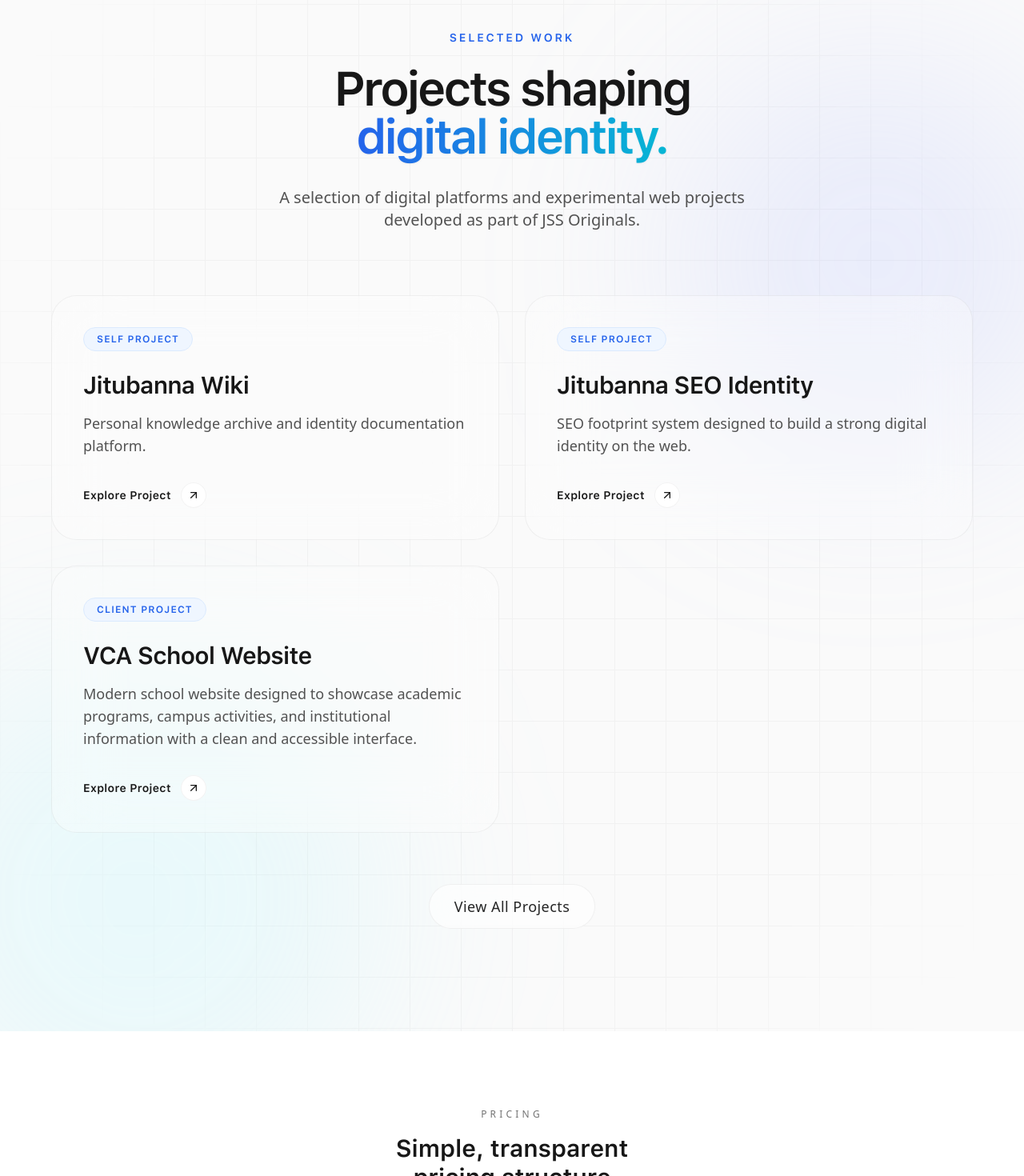
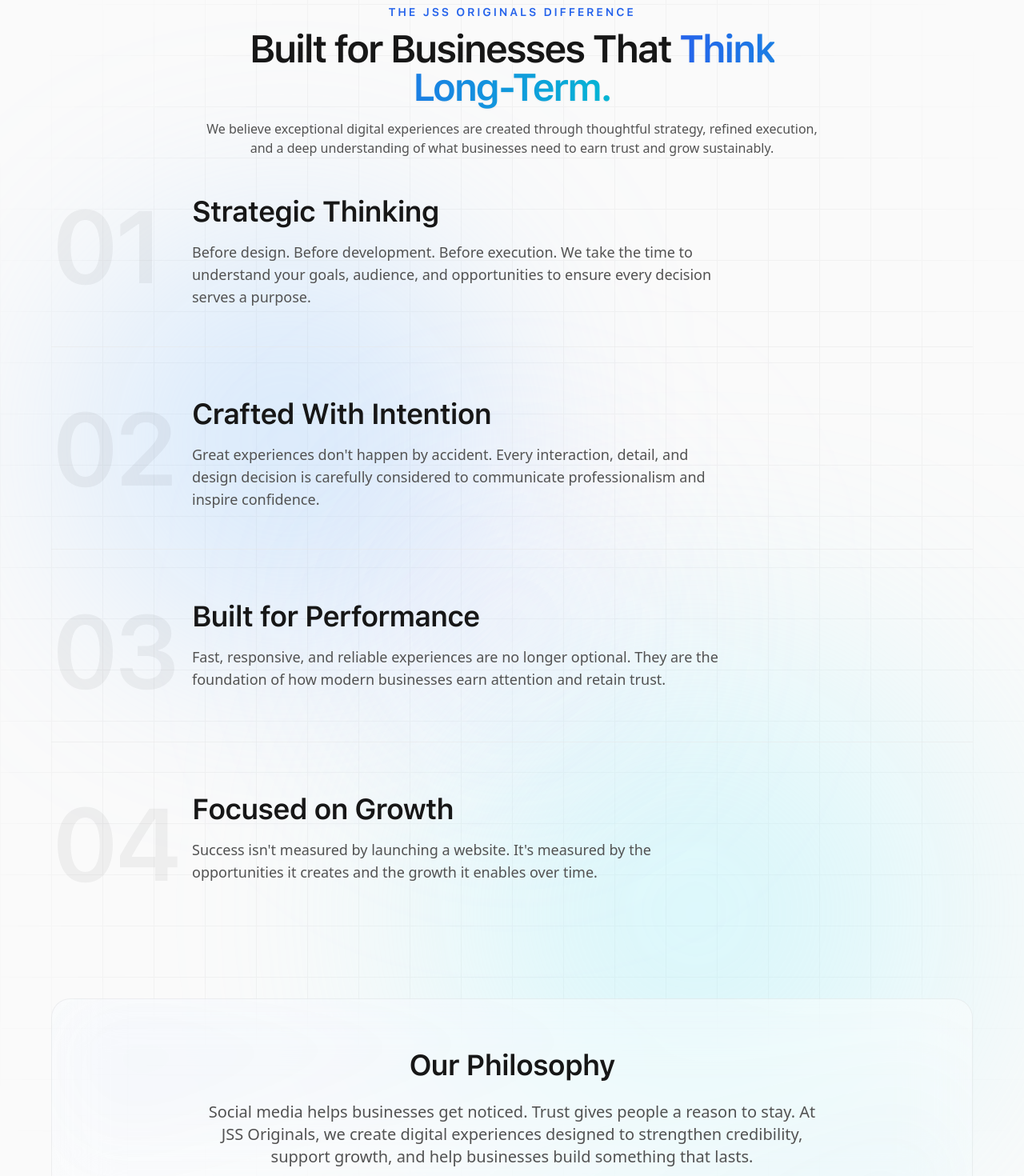
Before and after one commit to jitendra-math/Agency-Website, a Next.js app: page / in a window 1280 px wide. Shown: the part 2580-4050 px from the top of the page at 80% size. Built offline with nearby package versions, Linux system fonts and the light colour scheme; a web font is replaced by a local one.

Commit message:
Update via Repo Manager 🚀

```diff
--- a/src/app/page.js
+++ b/src/app/page.js
@@ -3,7 +3,8 @@
 import HeroSection from "@/components/sections/HeroSection";
 import AboutPreview from "@/components/sections/AboutPreview";
 import ServicesSection from "@/components/sections/ServicesSection";
-import ProjectsPreview from "@/components/sections/ProjectsPreview";
+import WhyChooseSection from "@/components/sections/WhyChooseSection";
+// import ProjectsPreview from "@/components/sections/ProjectsPreview";
 import PricingPlans from "@/components/sections/work/PricingPlans";
 import JoinUsCTA from "@/components/sections/JoinUsCTA";
 import ContactCTA from "@/components/sections/ContactCTA";
@@ -14,7 +15,10 @@
       <HeroSection />
       <AboutPreview />
       <ServicesSection />
-      <ProjectsPreview />
+      <WhyChooseSection />
+
+      {/* <ProjectsPreview /> */}
+
       <PricingPlans />
       <JoinUsCTA />
       <ContactCTA />
--- /dev/null
+++ b/src/components/sections/WhyChooseSection.js
@@ -0,0 +1,267 @@
+// src/components/sections/WhyChooseSection.js
+
+"use client";
+
+import { motion } from "framer-motion";
+
+const principles = [
+  {
+    number: "01",
+    title: "Strategic Thinking",
+    description:
+      "Before design. Before development. Before execution. We take the time to understand your goals, audience, and opportunities to ensure every decision serves a purpose.",
+  },
+  {
+    number: "02",
+    title: "Crafted With Intention",
+    description:
+      "Great experiences don't happen by accident. Every interaction, detail, and design decision is carefully considered to communicate professionalism and inspire confidence.",
+  },
+  {
+    number: "03",
+    title: "Built for Performance",
+    description:
+      "Fast, responsive, and reliable experiences are no longer optional. They are the foundation of how modern businesses earn attention and retain trust.",
+  },
+  {
+    number: "04",
+    title: "Focused on Growth",
+    description:
+      "Success isn't measured by launching a website. It's measured by the opportunities it creates and the growth it enables over time.",
+  },
+];
+
+export default function WhyChooseSection() {
+  const smoothEase = [0.16, 1, 0.3, 1];
+
+  const containerVariants = {
+    hidden: { opacity: 0 },
+    visible: {
+      opacity: 1,
+      transition: {
+        staggerChildren: 0.15,
+        delayChildren: 0.2,
+      },
+    },
+  };
+
+  const itemVariants = {
+    hidden: { opacity: 0, y: 30 },
+    visible: {
+      opacity: 1,
+      y: 0,
+      transition: { duration: 1, ease: smoothEase },
+    },
+  };
+
+  return (
+    <section
+      className="
+        relative isolate overflow-hidden
+        px-6 pt-16 pb-16
+        bg-[#fafafa] dark:bg-[#050505]
+        transition-colors duration-500
+      "
+    >
+      <div className="absolute inset-0 -z-10 overflow-hidden pointer-events-none">
+        <motion.div
+          animate={{
+            x: [0, -30, 0],
+            y: [0, 40, 0],
+            scale: [1, 1.1, 1],
+          }}
+          transition={{ duration: 25, repeat: Infinity, ease: "easeInOut" }}
+          className="
+            absolute top-[10%] left-[-10%] sm:top-[20%] sm:left-[10%]
+            w-[80vw] h-[80vw] sm:w-[500px] sm:h-[500px]
+            rounded-full
+            bg-blue-300/30 dark:bg-indigo-900/20
+            blur-[80px] sm:blur-[120px]
+            mix-blend-multiply dark:mix-blend-screen
+          "
+        />
+
+        <motion.div
+          animate={{
+            x: [0, 40, 0],
+            y: [0, -30, 0],
+            scale: [1, 1.15, 1],
+          }}
+          transition={{ duration: 30, repeat: Infinity, ease: "easeInOut" }}
+          className="
+            absolute bottom-[-10%] right-[-10%] sm:bottom-[10%] sm:right-[10%]
+            w-[90vw] h-[90vw] sm:w-[600px] sm:h-[600px]
+            rounded-full
+            bg-cyan-200/40 dark:bg-cyan-900/15
+            blur-[90px] sm:blur-[130px]
+            mix-blend-multiply dark:mix-blend-screen
+          "
+        />
+
+        <motion.div
+          animate={{ opacity: [0.3, 0.5, 0.3] }}
+          transition={{ duration: 20, repeat: Infinity, ease: "easeInOut" }}
+          className="
+            absolute top-1/2 left-1/2 -translate-x-1/2 -translate-y-1/2
+            w-[70vw] h-[70vw] sm:w-[400px] sm:h-[400px]
+            rounded-full
+            bg-purple-200/30 dark:bg-violet-900/15
+            blur-[100px] sm:blur-[120px]
+            mix-blend-multiply dark:mix-blend-screen
+          "
+        />
+      </div>
+
+      <div
+        className="
+        absolute inset-0 -z-20
+        opacity-[0.03] dark:opacity-[0.05]
+        bg-[linear-gradient(#000_1px,transparent_1px),linear-gradient(90deg,#000_1px,transparent_1px)]
+        bg-[size:48px_48px] sm:bg-[size:64px_64px]
+        [mask-image:radial-gradient(ellipse_60%_70%_at_50%_50%,#000_70%,transparent_100%)]
+      "
+      />
+
+      <div className="relative z-10 mx-auto max-w-6xl">
+        <motion.div
+          initial={{ opacity: 0, y: 30 }}
+          whileInView={{ opacity: 1, y: 0 }}
+          transition={{ duration: 1.5, ease: smoothEase }}
+          viewport={{ once: true, margin: "-100px" }}
+          className="text-center max-w-3xl mx-auto mb-12"
+        >
+          <p className="text-xs sm:text-sm font-semibold uppercase tracking-[0.2em] text-blue-600 dark:text-blue-400 mb-3">
+            The JSS Originals Difference
+          </p>
+
+          <h2
+            className="
+              text-3xl sm:text-4xl md:text-5xl
+              font-bold tracking-tighter
+              text-neutral-900 dark:text-white
+              leading-[1.1]
+            "
+          >
+            Built for Businesses That{" "}
+            <span className="text-transparent bg-clip-text bg-gradient-to-r from-blue-600 to-cyan-500 dark:from-blue-400 dark:to-cyan-300 drop-shadow-sm">
+              Think Long-Term.
+            </span>
+          </h2>
+
+          <p
+            className="
+              mt-4 text-[14px] sm:text-base leading-relaxed
+              text-neutral-600 dark:text-neutral-400
+              font-medium
+            "
+          >
+            We believe exceptional digital experiences are created through
+            thoughtful strategy, refined execution, and a deep understanding of
+            what businesses need to earn trust and grow sustainably.
+          </p>
+        </motion.div>
+
+        <motion.div
+          variants={containerVariants}
+          initial="hidden"
+          whileInView="visible"
+          viewport={{ once: true, margin: "-100px" }}
+          className="space-y-12 md:space-y-16"
+        >
+          {principles.map((principle, idx) => (
+            <motion.div
+              key={principle.number}
+              variants={itemVariants}
+              className="relative flex flex-col md:flex-row md:items-start gap-6 md:gap-12 border-b border-neutral-200/50 dark:border-neutral-800/50 pb-10 md:pb-12 last:border-0"
+            >
+              <div className="relative flex-shrink-0 md:w-32">
+                <span
+                  className="
+                    text-7xl sm:text-8xl md:text-9xl
+                    font-black tracking-tighter
+                    text-neutral-900/5 dark:text-white/5
+                    select-none
+                  "
+                >
+                  {principle.number}
+                </span>
+              </div>
+
+              <div className="flex-1">
+                <h3
+                  className="
+                    text-2xl sm:text-3xl md:text-4xl
+                    font-bold tracking-tight
+                    text-neutral-900 dark:text-white
+                    mb-4
+                  "
+                >
+                  {principle.title}
+                </h3>
+                <p
+                  className="
+                    text-base sm:text-lg
+                    leading-relaxed
+                    text-neutral-600 dark:text-neutral-400
+                    max-w-2xl
+                  "
+                >
+                  {principle.description}
+                </p>
+              </div>
+            </motion.div>
+          ))}
+        </motion.div>
+
+        <motion.div
+          initial={{ opacity: 0, y: 40 }}
+          whileInView={{ opacity: 1, y: 0 }}
+          transition={{ duration: 1.5, delay: 0.3, ease: smoothEase }}
+          viewport={{ once: true, margin: "-80px" }}
+          className="mt-16 sm:mt-20"
+        >
+          <div
+            className="
+              relative overflow-hidden
+              rounded-3xl
+              bg-white/40 dark:bg-white/[0.02]
+              ring-1 ring-inset ring-black/5 dark:ring-white/10
+              backdrop-blur-2xl
+              p-8 sm:p-12 md:p-16
+              text-center
+            "
+          >
+            <div className="absolute inset-0 -z-10 opacity-30 dark:opacity-20 bg-gradient-to-br from-blue-500/20 via-transparent to-cyan-500/20 blur-3xl" />
+
+            <h3
+              className="
+                text-2xl sm:text-3xl md:text-4xl
+                font-bold tracking-tight
+                text-neutral-900 dark:text-white
+                mb-6
+              "
+            >
+              Our Philosophy
+            </h3>
+
+            <p
+              className="
+                text-base sm:text-lg md:text-xl
+                leading-relaxed
+                text-neutral-600 dark:text-neutral-400
+                max-w-3xl mx-auto
+              "
+            >
+              Social media helps businesses get noticed. Trust gives people a
+              reason to stay. At JSS Originals, we create digital experiences
+              designed to strengthen credibility, support growth, and help
+              businesses build something that lasts.
+            </p>
+
+            <div className="mt-8 h-[1px] w-16 mx-auto bg-gradient-to-r from-transparent via-blue-500/50 to-transparent" />
+          </div>
+        </motion.div>
+      </div>
+    </section>
+  );
+}
```
